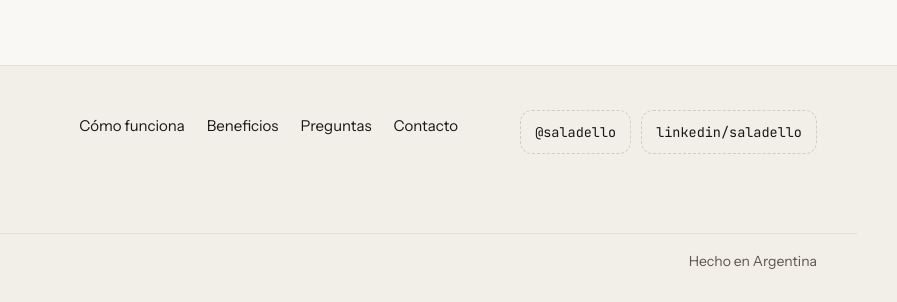
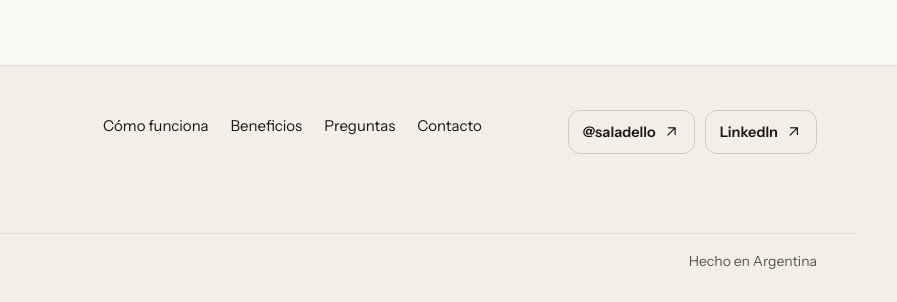
Before and after one commit to nicoblan/saladello-landing, a plain HTML site: page index.html in a window 1280 px wide. Shown: the part 5558-5860 px from the top of the page, 383-1280 px from the left. Drawn offline with nearby package versions, Linux system fonts and the light colour scheme.

Commit message:
Links reales de Instagram y LinkedIn en el pie
Co-Authored-By: Claude Opus 5.5 <noreply@anthropic.com>

```diff
--- a/index.html
+++ b/index.html
@@ -361,8 +361,8 @@
       <a href="#contacto">Contacto</a>
     </nav>
     <div class="socials">
-      <a data-href="instagram" href="#" class="social" aria-label="Instagram de Saladello" title="Marcador: link de Instagram"><span data-ph-text="instagram"></span></a>
-      <a data-href="linkedin" href="#" class="social" aria-label="LinkedIn de Saladello" title="Marcador: link de LinkedIn"><span data-ph-text="linkedin"></span></a>
+      <a data-href="instagram" href="#" target="_blank" rel="noopener" class="social" aria-label="Instagram de Saladello (se abre en otra pestaña)"><span data-ph-text="instagram"></span><span class="ms ms-16" aria-hidden="true">arrow_outward</span></a>
+      <a data-href="linkedin" href="#" target="_blank" rel="noopener" class="social" aria-label="LinkedIn de Saladello (se abre en otra pestaña)"><span data-ph-text="linkedin"></span><span class="ms ms-16" aria-hidden="true">arrow_outward</span></a>
     </div>
   </div>
   <div class="wrap footer-bottom">
--- a/main.js
+++ b/main.js
@@ -8,9 +8,9 @@ const CONFIG = {
   whatsapp: '+54 9 11 3602-0311',
   responseTime: '24 hs',
   instagram: '@saladello',
-  instagramUrl: '#',
-  linkedin: 'linkedin/saladello',
-  linkedinUrl: '#',
+  instagramUrl: 'https://www.instagram.com/saladello/',
+  linkedin: 'LinkedIn',
+  linkedinUrl: 'https://www.linkedin.com/company/saladello/',
 };
 
 // Envío del formulario: cada consulta llega por mail a CONFIG.contactEmail usando FormSubmit (formsubmit.co).
--- a/styles.css
+++ b/styles.css
@@ -272,7 +272,7 @@ form{display:flex;flex-direction:column;gap:20px}
 .footer-nav a{color:var(--ink);text-decoration:none;font-size:15px;padding:6px 0}
 .footer-nav a:hover{color:var(--accent-text)}
 .socials{display:flex;flex-wrap:wrap;gap:10px}
-.social{display:inline-flex;align-items:center;gap:8px;height:44px;padding:0 14px;border-radius:12px;border:1.5px dashed var(--line-2);color:var(--ink);text-decoration:none;font-family:var(--mono);font-size:13.5px}
+.social{display:inline-flex;align-items:center;gap:8px;height:44px;padding:0 14px;border-radius:12px;border:1.5px solid var(--line-2);color:var(--ink);text-decoration:none;font-weight:600;font-size:14.5px;transition:border-color .2s}
 .social:hover{border-color:var(--ink);color:var(--ink)}
 .footer-bottom{padding-top:18px;padding-bottom:32px;border-top:1px solid var(--line);display:flex;flex-wrap:wrap;gap:8px 24px;justify-content:space-between;color:var(--muted);font-size:14px}
 
```
